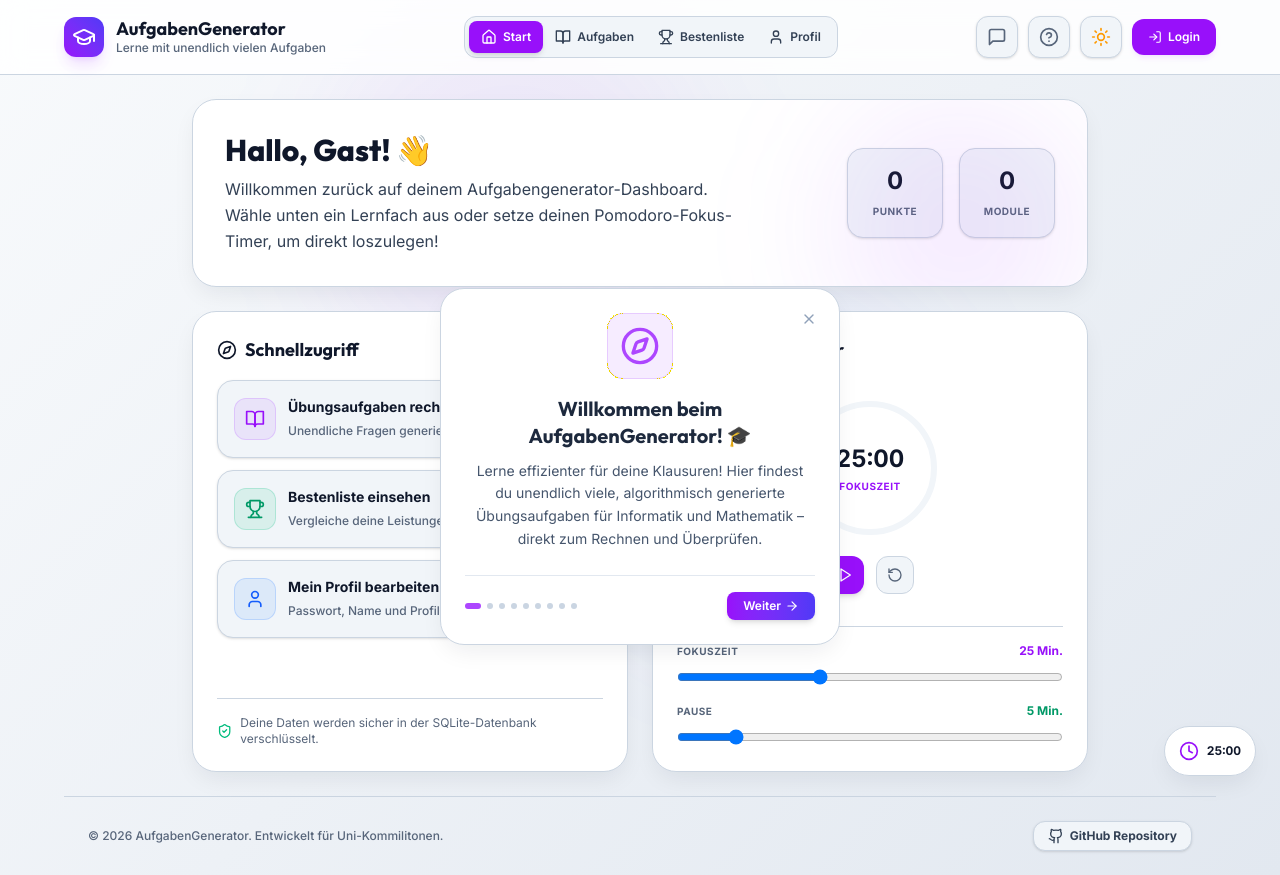
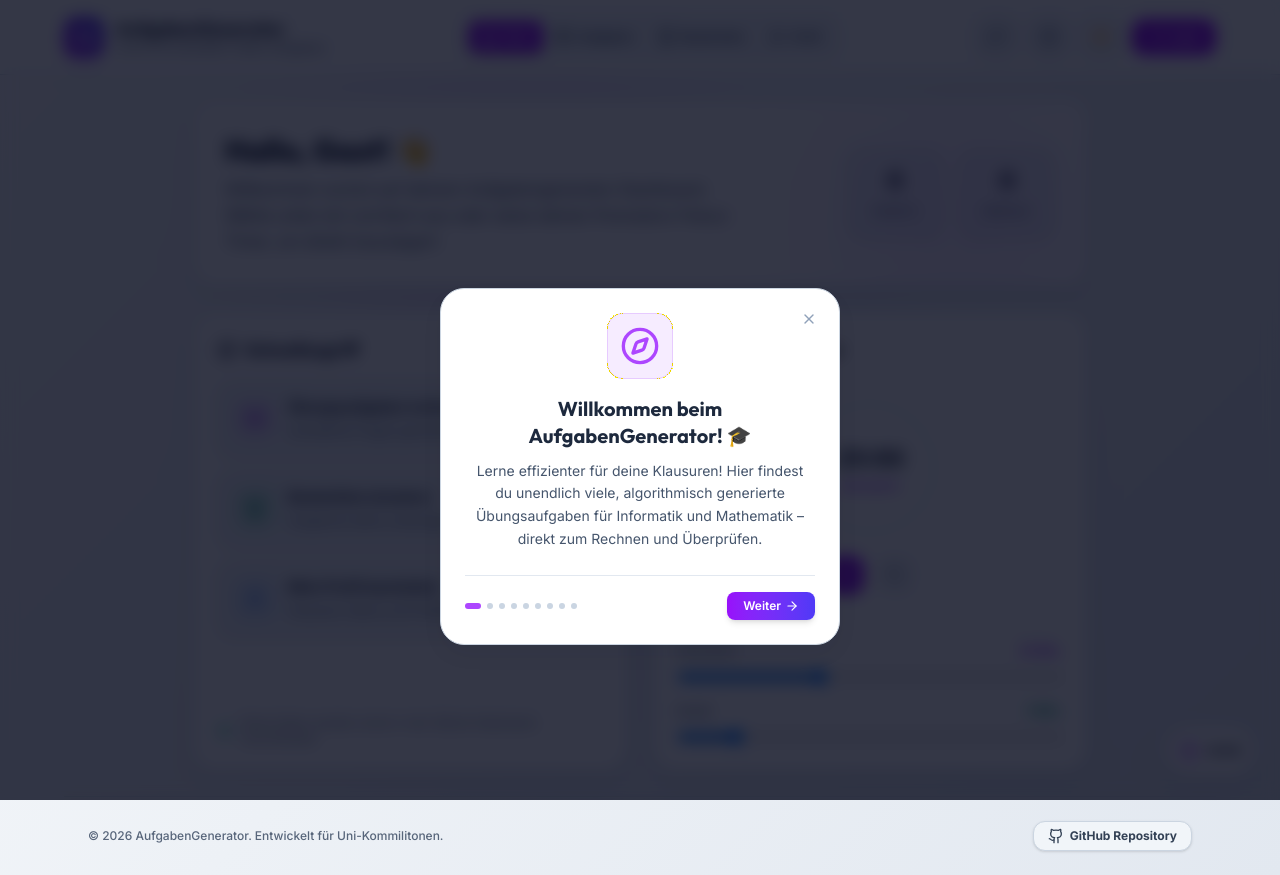
Before and after one commit to MD16dev/aufgabengenerator, a React (Vite) app in the folder client/: page / in a window 1280 px wide. Built offline with nearby package versions, Linux system fonts and the light colour scheme.

Commit message:
fix: dim entire page on onboarding welcome step
Add a full-screen dim backdrop for the welcome step, since the
spotlight cutout has zero size there and otherwise nothing was darkened.

```diff
--- a/client/src/components/OnboardingTour.tsx
+++ b/client/src/components/OnboardingTour.tsx
@@ -251,6 +251,12 @@
         }}
       />
 
+      {/* On the welcome step the spotlight hole has zero size, so we add a
+          separate full-screen dim backdrop to darken the entire page. */}
+      {step.targetId === '' && (
+        <div className="absolute inset-0 bg-slate-950/80 backdrop-blur-sm pointer-events-auto transition-opacity duration-500 animate-fadeIn" />
+      )}
+
       {/* Floating Tour Speech Bubble Dialog */}
       <div
         style={{
```
